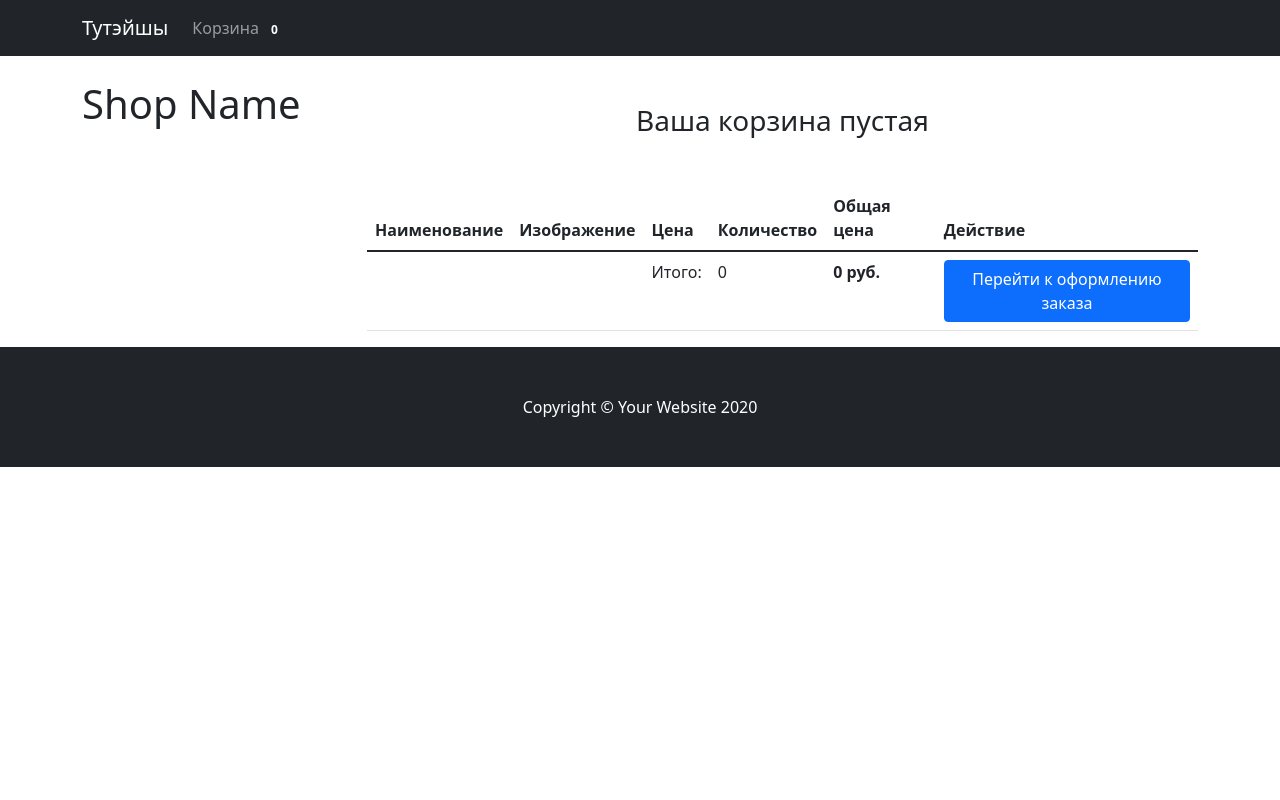
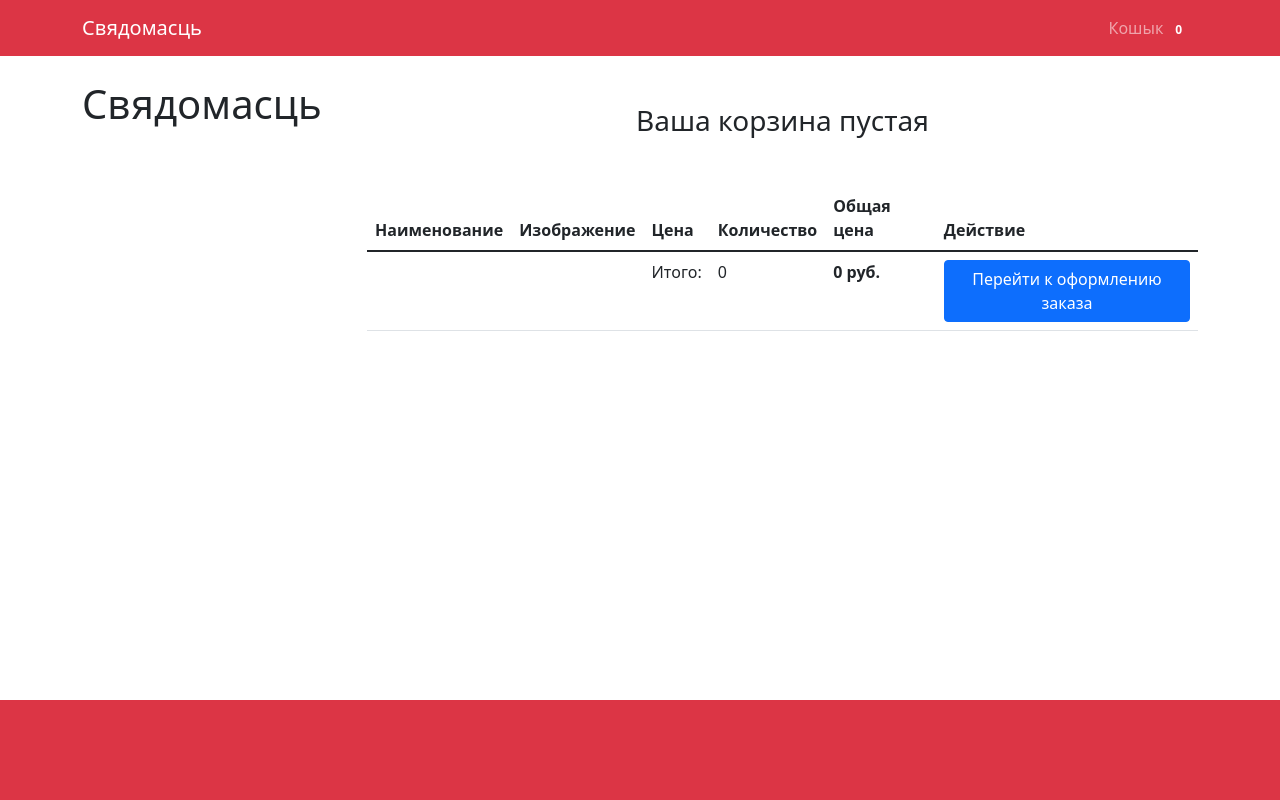
Before and after one commit to PechenkoVkysnoe/Python, a Django app: page /cart/ in a window 1280 px wide. Run offline with Django 4.2, Linux system fonts and the light colour scheme; data comes from the database, SQL or seed files in the repository; data that the repository does not hold is empty; some libraries are stand-ins or nearby versions.

Commit message:
problems

```diff
--- a/lab3/lab3/mainapp/models.py
+++ b/lab3/lab3/mainapp/models.py
@@ -99,8 +99,8 @@ class CartProduct(models.Model):
     final_price = models.DecimalField(max_digits=9, decimal_places=2, verbose_name='General Price')
 
     def __str__(self):
-        # return f'Cart product {self.content_object.title}'
-        return "Продукт: {} (для корзины)".format(self.content_object.title)
+        return f'Cart product {self.content_object.title}'
+        # return "Продукт: {} (для корзины)".format(self.content_object.title)
 
     def save(self, *args, **kwargs):
         self.final_price = self.quality * self.content_object.price
@@ -119,14 +119,13 @@ class Cart(models.Model):
         return str(self.id)
 
 
-
-
-
 class Customer(models.Model):
     user = models.ForeignKey(User, verbose_name='Customer', related_name='related_orders', on_delete=models.CASCADE)
     phone = models.CharField(max_length=13, verbose_name='Phone number', null=True, blank=True)
     address = models.CharField(max_length=255, verbose_name=' Address', null=True, blank=True)
-    orders = models.ManyToManyField('Order', verbose_name='Заказы покупателя', related_name='related_customer', blank=True, null=True)
+    orders = models.ManyToManyField('Order', verbose_name='Заказы покупателя', related_name='related_customer',
+                                    blank=True, null=True)
+
     def __str__(self):
         return f'Customer: {self.user.first_name} {self.user.last_name}'
 
--- a/lab3/lab3/mainapp/templates/base.html
+++ b/lab3/lab3/mainapp/templates/base.html
@@ -19,24 +19,56 @@
 
 </head>
 <style>
+    * {
+        margin: 0;
+        padding: 0;
+    }
+    html {
+        height: 100%;
+    }
+
     body {
         padding-top: 56px;
+        height: 100%;
+    }
+
+    footer {
+        width: 100%;
+        height: 100px;
+        margin-top: -100px;
+    }
+
+    .wrapper {
+        width: 100%;
+        height: 100%;
+        display: block;
+    }
+
+    .content {
+        box-sizing: border-box;
+        min-height: 100%;
+        padding-bottom: 100px;
+    }
+
+    .navbar-collapse {
+        justify-content: right;
     }
 </style>
 <body>
 
+<div class="wrapper">
     <!-- Navigation -->
-<nav class="navbar navbar-expand-lg navbar-dark bg-dark fixed-top">
+    <nav class="navbar navbar-expand-lg navbar-dark bg-danger fixed-top">
         <div class="container">
-        <a class="navbar-brand" href="/">Тутэйшы</a>
+            <a class="navbar-brand" href="/">Свядомасць</a>
             <button class="navbar-toggler" type="button" data-toggle="collapse" data-target="#navbarResponsive"
                     aria-controls="navbarResponsive" aria-expanded="false" aria-label="Toggle navigation">
                 <span class="navbar-toggler-icon"></span>
             </button>
-        <div class="collapse navbar-collapse" id="navbarResponsive">
+            <div class="collapse navbar-collapse" id="navbarResponsive" align="right">
                 <ul class="navbar-nav ml-auto">
                     <li class="nav-item">
-                    <a class="nav-link" href="{% url 'cart' %}">Корзина <span class="badge badge-pill badge-danger">{{ cart.products.count }}</span></a>
+                        <a class="nav-link" href="{% url 'cart' %}">Кошык <span class="badge badge-pill badge-danger">{{ cart.products.count }}</span></a>
                     </li>
                 </ul>
             </div>
@@ -44,11 +76,11 @@
     </nav>
 
     <!-- Page Content -->
+    <div class="content">
         <div class="container">
-
             <div class="row">
             <div class="col-lg-3">
-            <h1 class="my-4">Shop Name</h1>
+                <h1 class="my-4">Свядомасць</h1>
                 <div class="list-group">
                     {% for category in categories %}
                     <a href="{{ category.url }}" class="list-group-item">{{category.name}} ({{category.count}})</a>
@@ -68,25 +100,25 @@
                     </ol>
                     <div class="carousel-inner" role="listbox">
                         <div class="carousel-item active">
-                        <img class="d-block img-fluid" src="/home/pechenkovkysnoe/Рабочий стол/images/2.jpg"
+                            <img class="d-block img-fluid" src="/media/4zu3_Lenovo_Ideapad_L340_17IRH.jpg"
                                  alt="First slide">
                         </div>
                         <div class="carousel-item">
-                        <img class="d-block img-fluid" src="/home/pechenkovkysnoe/Рабочий стол/images/1.jpeg"
+                            <img class="d-block img-fluid" src="/media/HPPavilion14-dv__1__01.jpg"
                                  alt="Second slide">
                         </div>
                         <div class="carousel-item">
-                        <img class="d-block img-fluid" src="/home/pechenkovkysnoe/Рабочий стол/images/1.jpeg"
+                            <img class="d-block img-fluid" src="/media/i00662556d.jpg"
                                  alt="Third slide">
                         </div>
                     </div>
                     <a class="carousel-control-prev" href="#carouselExampleIndicators" role="button" data-slide="prev">
                         <span class="carousel-control-prev-icon" aria-hidden="true"></span>
-                    <span class="sr-only">Previous</span>
+                        <span class="sr-only">Папярэдні</span>
                     </a>
                     <a class="carousel-control-next" href="#carouselExampleIndicators" role="button" data-slide="next">
                         <span class="carousel-control-next-icon" aria-hidden="true"></span>
-                    <span class="sr-only">Next</span>
+                        <span class="sr-only">Наступны</span>
                     </a>
                 </div>
 
@@ -115,15 +147,18 @@
         <!-- /.row -->
 
         </div>
+
+    </div>
     <!-- /.container -->
 
     <!-- Footer -->
-<footer class="py-5 bg-dark">
+    <footer class="py-5 bg-danger">
         <div class="container">
-        <p class="m-0 text-center text-white">Copyright &copy; Your Website 2020</p>
+            <p class="m-0 text-center text-white"></p>
         </div>
         <!-- /.container -->
     </footer>
+</div>
 
 <!-- Bootstrap core JavaScript -->
 <script src="https://code.jquery.com/jquery-3.2.1.slim.min.js"
--- a/lab3/lab3/mainapp/templates/category_detail.html
+++ b/lab3/lab3/mainapp/templates/category_detail.html
@@ -3,7 +3,7 @@
 {% block content %}
 <nav aria-label="breadcrumb" class='mt-3'>
     <ol class="breadcrumb">
-        <li class="breadcrumb-item"><a href="{% url 'base' %}">Главная</a></li>
+        <li class="breadcrumb-item"><a href="{% url 'base' %}">Галоўная старонка</a></li>
         <li
             class="breadcrumb-item active">{{category.name}}
         </li>
--- a/lab3/lab3/mainapp/views.py
+++ b/lab3/lab3/mainapp/views.py
@@ -115,6 +115,7 @@ class ChangeQTYView(CartMixin, View):
         recalc_cart(self.cart)
         return HttpResponseRedirect('/cart/')
 
+
 class CheckoutView(CartMixin, View):
     def get(self, request, *args, **kwargs):
         categories = Category.object.get_categories_for_left_sidebar()
```
Also changed, not shown: lab3/lab3/mainapp/templates/product_detail.html (+4 -4 lines), lab3/lab3/media/4zu3_Lenovo_Ideapad_L340_17IRH_cVGv7qo.jpg (added), lab3/lab3/media/i00662556d_wgDTwJ3.jpg (added). Lines whose indentation alone changed are shown as unchanged.
